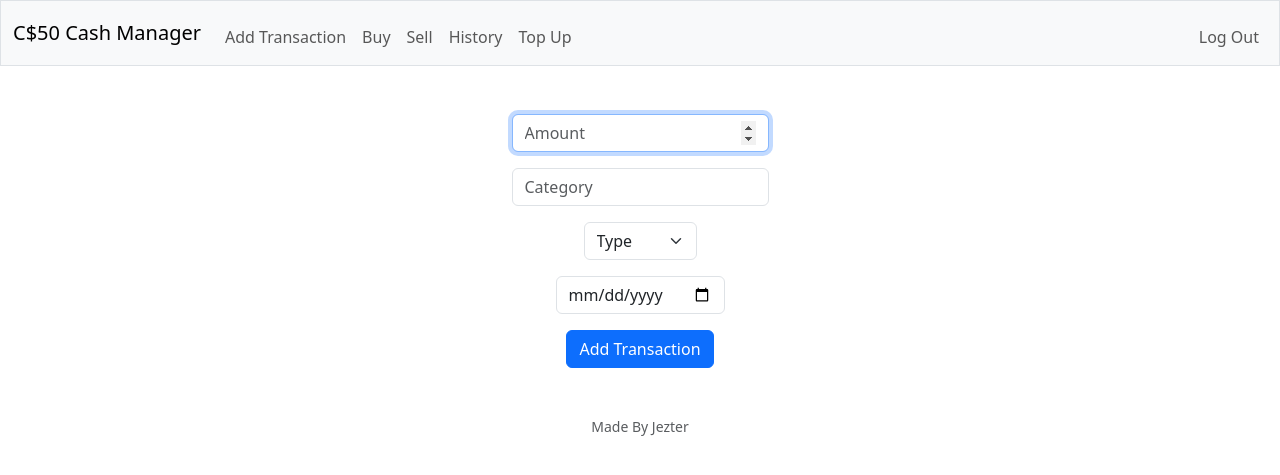
After one commit to Jezter0/Chamberlain, a Flask app: page /add in a window 1280 px wide. The commit adds this page. Shown: the top 475 px of the page. Run offline with Flask 3, Linux system fonts and the light colour scheme; a user stored in the database is signed in.

Commit message:
Added add.html

```diff
--- a/app.py
+++ b/app.py
@@ -25,6 +25,7 @@ class Transaction(db.Model):
     id = db.Column(db.Integer, primary_key=True)
     amount = db.Column(db.Float, nullable=False)
     category = db.Column(db.String(50), nullable=False)
+    type = db.Column(db.String(10), nullable=False)
     date = db.Column(db.Date, nullable=False)
     user_id = db.Column(db.Integer, db.ForeignKey('user.id'), nullable=False)
 
@@ -42,6 +43,18 @@ def index():
     user = User.query.filter_by(id=session["user_id"]).first()
     return render_template('index.html', user=user)
 
+@app.route('/add', methods=['GET', 'POST'])
+@login_required
+def add():
+    if request.method == 'POST':
+        amount = request.form['amount']
+        category = request.form['category']
+        type = request.form['type']
+        date = request.form['date']
+    else:
+        return render_template('add.html')
+
+
 @app.route('/register', methods=['GET', 'POST'])
 def register():
     if request.method == 'POST':
@@ -49,7 +62,6 @@ def register():
         password = request.form['password'].encode('utf-8')
         confirm = request.form['confirmation'].encode('utf-8')
 
-        # Check if user already exists
         if User.query.filter_by(username=username).first():
             flash('Username already exists', 'danger')
             return redirect(url_for('register'))
@@ -57,13 +69,10 @@ def register():
             flash('Password and Confirmation do not match', 'danger')
             return redirect(url_for('register'))
 
-        # Hash the password
         hashed_password = bcrypt.hashpw(password, bcrypt.gensalt())
 
-        # Create a new user
         new_user = User(username=username, password=hashed_password)
 
-        # Add and commit the new user to the database
         db.session.add(new_user)
         db.session.commit()
 
@@ -100,15 +109,12 @@ def login():
 @app.route("/logout")
 def logout():
     """Log user out"""
-
-    # Forget any user_id
     session.clear()
 
-    # Redirect user to login form
     return redirect("/")
 
 
 if __name__ == '__main__':
-    with app.app_context():  # Ensures app context is active
-        db.create_all()  # Create database tables
+    with app.app_context():
+        db.create_all()
     app.run(debug=True)
--- /dev/null
+++ b/templates/add.html
@@ -0,0 +1,27 @@
+{% extends "layout.html" %}
+
+{% block title %}
+    Add Transaction
+{% endblock %}
+
+{% block main %}
+    <form action="/add" method="post">
+        <div class="mb-3">
+            <input autocomplete="off" autofocus class="form-control mx-auto w-auto" name="amount" placeholder="Amount" type="number" required>
+        </div>
+        <div class="mb-3">
+            <input class="form-control mx-auto w-auto" name="category" placeholder="Category" type="text" required>
+        </div>
+        <div class="mb-3">
+            <select class="form-select mx-auto w-auto" aria-label="Default select example" id="type" name="type" required>
+                <option value="" disabled selected>Type</option>
+                <option value="expense">Expense</option>
+                <option value="income">Income</option>
+            </select>
+        </div>
+        <div class="mb-3">
+            <input class="form-control mx-auto w-auto" name="date" placeholder="Date" type="date" required>
+        </div>
+        <button class="btn btn-primary" type="submit">Add Transaction</button>
+    </form>
+{% endblock %}
--- a/templates/layout.html
+++ b/templates/layout.html
@@ -16,7 +16,7 @@
             <div class="collapse navbar-collapse" id="navbar">
                 {% if session["user_id"] %}
                     <ul class="navbar-nav me-auto mt-2">
-                        <li class="nav-item"><a class="nav-link" href="/quote">Quote</a></li>
+                        <li class="nav-item"><a class="nav-link" href="/add">Add Transaction</a></li>
                         <li class="nav-item"><a class="nav-link" href="/buy">Buy</a></li>
                         <li class="nav-item"><a class="nav-link" href="/sell">Sell</a></li>
                         <li class="nav-item"><a class="nav-link" href="/history">History</a></li>
```
